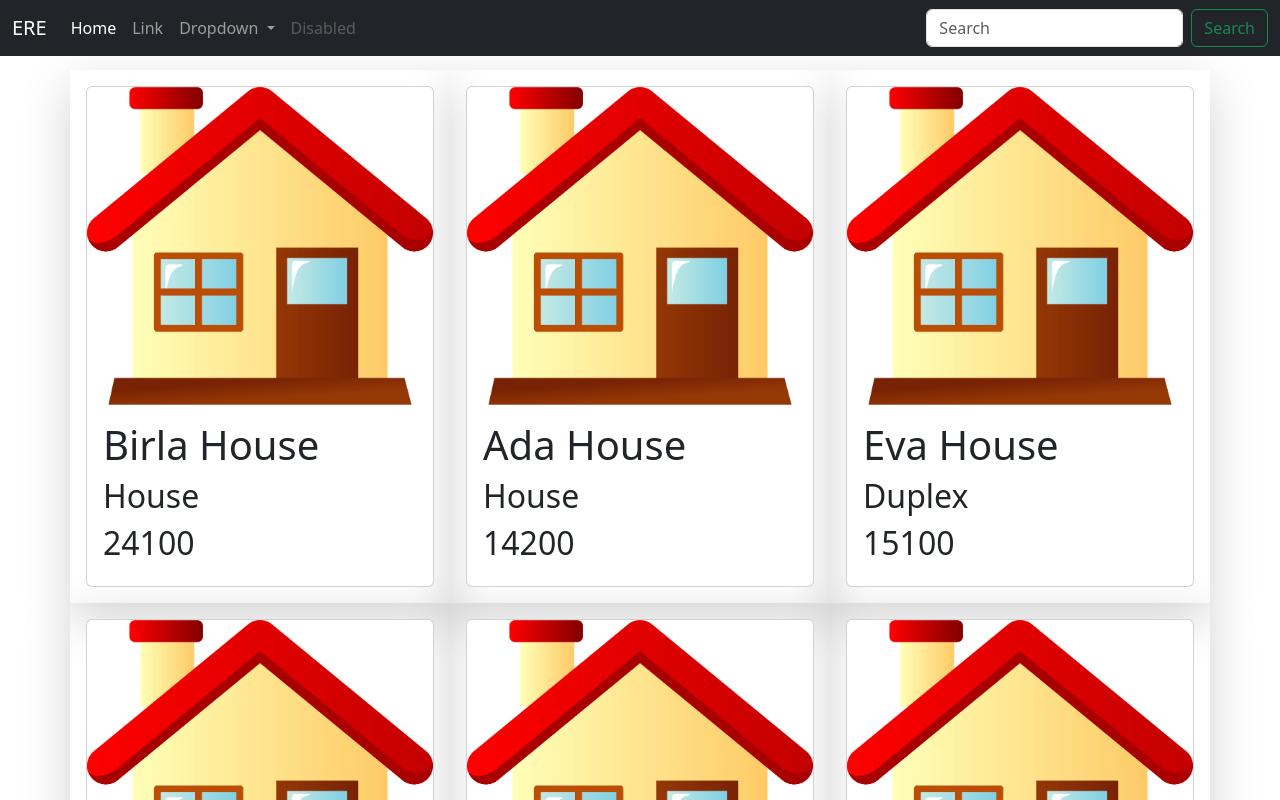
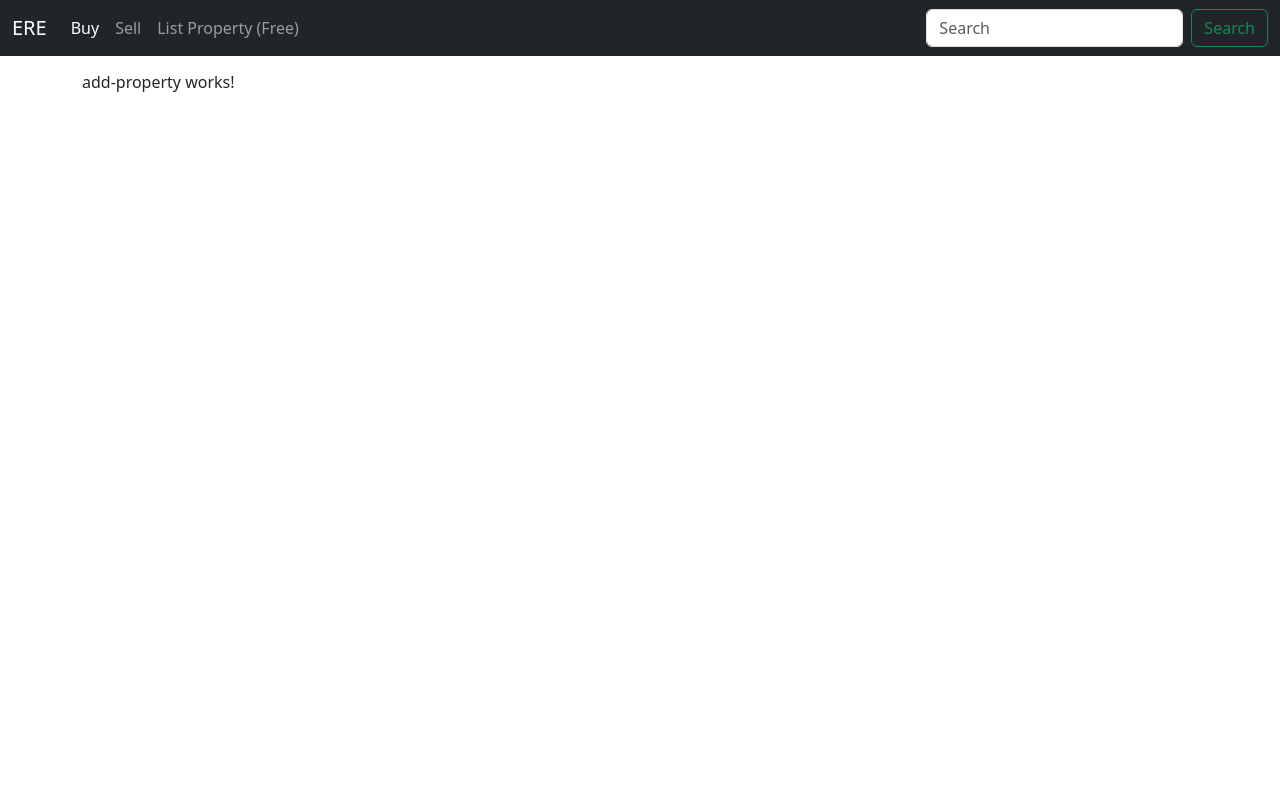
Before and after one commit to DavidChenwei/EasyRealEstate, an Angular app in the folder Frontend/: page /add-property in a window 1280 px wide. Before the commit this address led to /. Shown: the top 800 px of the page. Built offline with nearby package versions, Linux system fonts and the light colour scheme.

Commit message:
update router

```diff
--- a/Frontend/src/app/app.component.html
+++ b/Frontend/src/app/app.component.html
@@ -1,4 +1,5 @@
 <app-nav-bar></app-nav-bar>
 <div class="container" style="margin-top: 70px;">
-    <app-property-list></app-property-list>
+    <!-- <app-property-list></app-property-list> -->
+    <router-outlet></router-outlet>
 </div>
--- a/Frontend/src/app/app.module.ts
+++ b/Frontend/src/app/app.module.ts
@@ -7,18 +7,27 @@
 import { PropertyCardComponent } from './property/property-card/property-card.component';
 import { NavBarComponent } from './nav-bar/nav-bar.component';
 import { HousingService } from './services/housing.service';
+import { AddPropertyComponent } from './property/add-property/add-property.component';
+import { Routes, RouterModule } from '@angular/router';
+
+const appRoutes: Routes = [
+  { path: '', component: PropertyListComponent },
+  { path: 'add-property', component: AddPropertyComponent },
+]
 
 @NgModule({
   declarations: [
     AppComponent,
     PropertyListComponent,
     PropertyCardComponent,
-    NavBarComponent
+    NavBarComponent,
+    AddPropertyComponent
   ],
   imports: [
     BrowserModule,
     AppRoutingModule,
-    HttpClientModule
+    HttpClientModule,
+    RouterModule.forRoot(appRoutes)
   ],
   providers: [
     provideClientHydration(),
--- a/Frontend/src/app/nav-bar/nav-bar.component.html
+++ b/Frontend/src/app/nav-bar/nav-bar.component.html
@@ -1,30 +1,19 @@
 <nav class="navbar navbar-expand-lg navbar-dark bg-dark fixed-top">
     <div class="container-fluid">
-      <a class="navbar-brand" href="#">ERE</a>
+      <a class="navbar-brand" href="/">ERE</a>
       <button class="navbar-toggler" type="button" data-bs-toggle="collapse" data-bs-target="#navbarSupportedContent" aria-controls="navbarSupportedContent" aria-expanded="false" aria-label="Toggle navigation">
         <span class="navbar-toggler-icon"></span>
       </button>
       <div class="collapse navbar-collapse" id="navbarSupportedContent">
         <ul class="navbar-nav me-auto mb-2 mb-lg-0">
           <li class="nav-item">
-            <a class="nav-link active" aria-current="page" href="#">Home</a>
+            <a class="nav-link active" aria-current="page" href="/">Buy</a>
           </li>
           <li class="nav-item">
-            <a class="nav-link" href="#">Link</a>
-          </li>
-          <li class="nav-item dropdown">
-            <a class="nav-link dropdown-toggle" href="#" role="button" data-bs-toggle="dropdown" aria-expanded="false">
-              Dropdown
-            </a>
-            <ul class="dropdown-menu">
-              <li><a class="dropdown-item" href="#">Action</a></li>
-              <li><a class="dropdown-item" href="#">Another action</a></li>
-              <li><hr class="dropdown-divider"></li>
-              <li><a class="dropdown-item" href="#">Something else here</a></li>
-            </ul>
+            <a class="nav-link" href="/">Sell</a>
           </li>
           <li class="nav-item">
-            <a class="nav-link disabled" aria-disabled="true">Disabled</a>
+            <a class="nav-link" href="/add-property">List Property (Free)</a>
           </li>
         </ul>
         <form class="d-flex" role="search">
--- /dev/null
+++ b/Frontend/src/app/property/add-property/add-property.component.html
@@ -0,0 +1,3 @@
+<p>
+  add-property works!
+</p>
--- /dev/null
+++ b/Frontend/src/app/property/add-property/add-property.component.ts
@@ -0,0 +1,15 @@
+import { Component, OnInit } from '@angular/core';
+
+@Component({
+  selector: 'app-add-property',
+  templateUrl: './add-property.component.html',
+  styleUrls: ['./add-property.component.css']
+})
+export class AddPropertyComponent implements OnInit {
+
+  constructor() { }
+
+  ngOnInit() {
+  }
+
+}
```
Also changed, not shown: Frontend/src/app/property/add-property/add-property.component.css (added), 1 other file (tests, documents, lock files or other folders).
